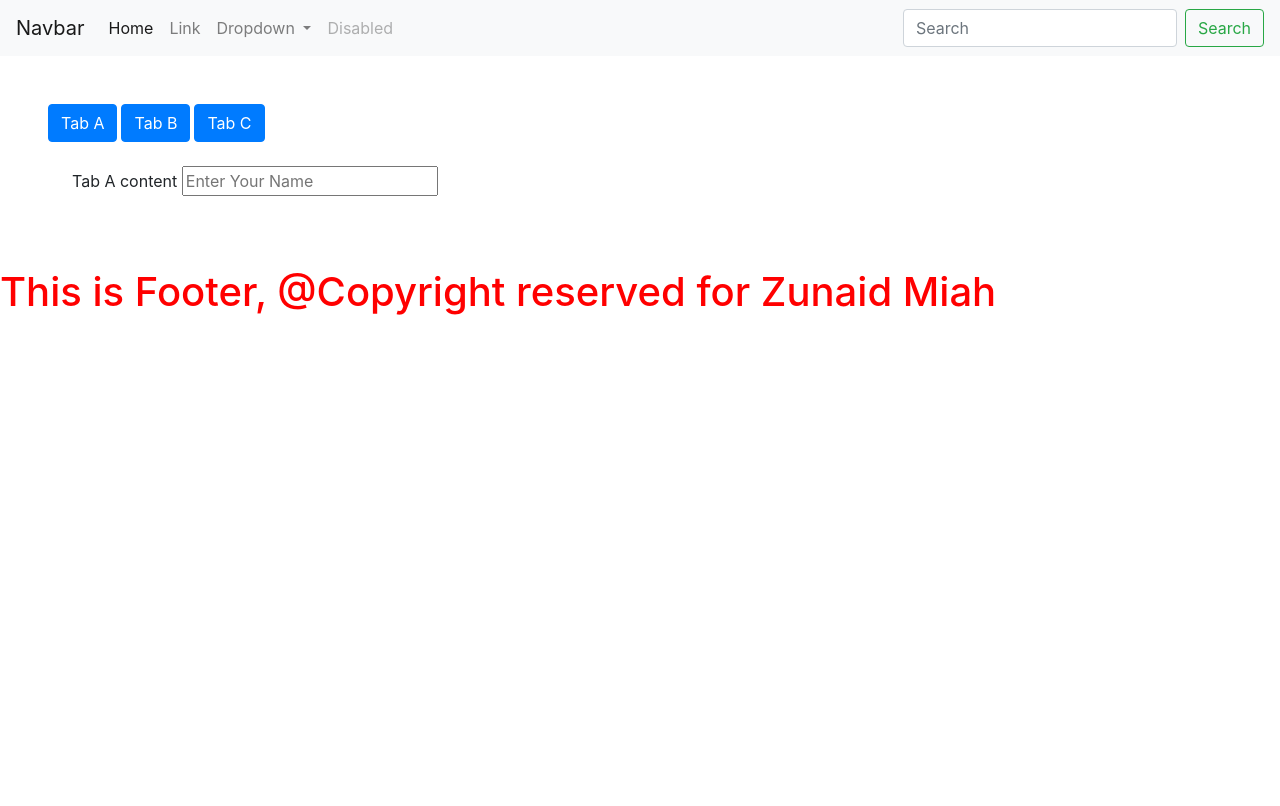
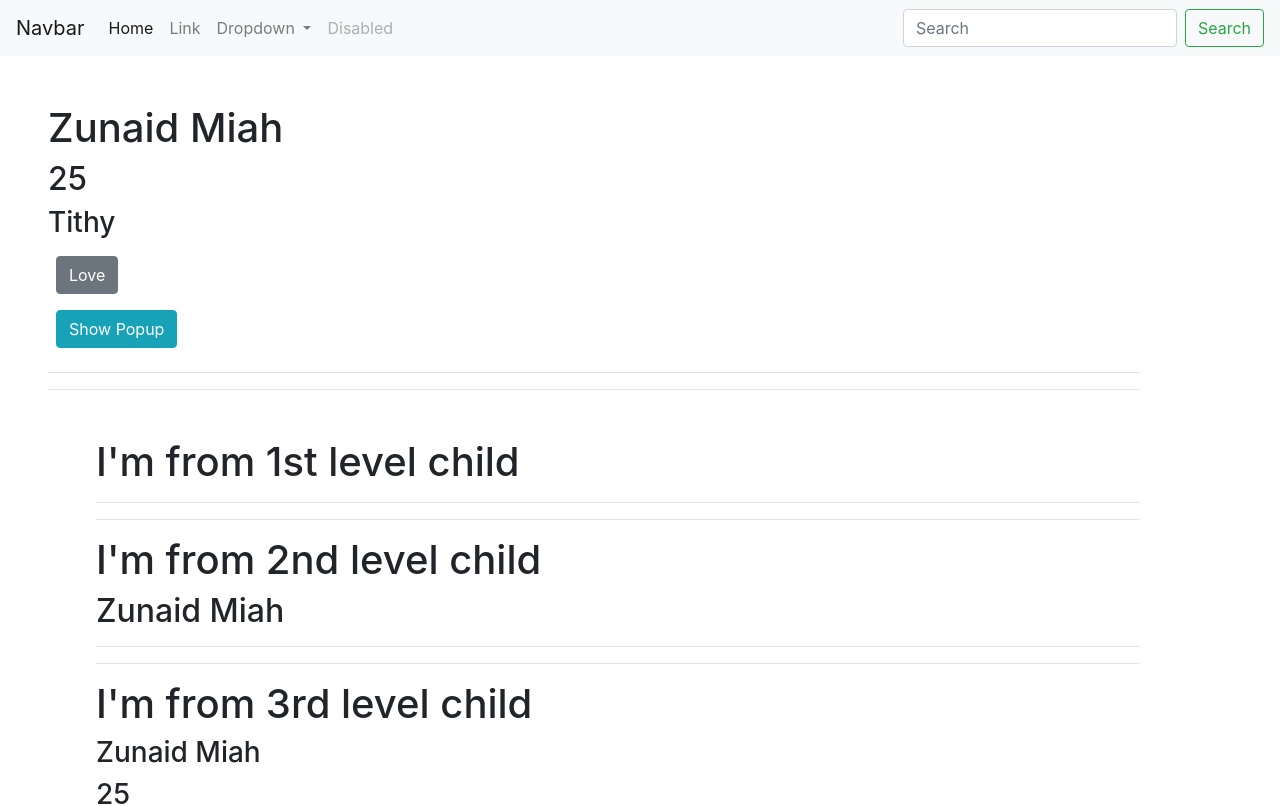
Before and after one commit to zunaidmiah/vue, a Vue app: page / in a window 1280 px wide. Shown: the top 806 px of the page. Built offline with nearby package versions, Linux system fonts and the light colour scheme.

Commit message:
Teleport component and some topic covered

```diff
--- a/index.html
+++ b/index.html
@@ -13,6 +13,10 @@
     <div id="app">
 
     </div>
+
+    <div id="another-app">
+
+    </div>
     <script type="module" src="/src/main.js"></script>
     <script src="https://code.jquery.com/jquery-3.2.1.slim.min.js" integrity="sha384-KJ3o2DKtIkvYIK3UENzmM7KCkRr/rE9/Qpg6aAZGJwFDMVNA/GpGFF93hXpG5KkN" crossorigin="anonymous"></script>
     <script src="https://cdn.jsdelivr.net/npm/popper.js@1.12.9/dist/umd/popper.min.js" integrity="sha384-ApNbgh9B+Y1QKtv3Rn7W3mgPxhU9K/ScQsAP7hUibX39j7fakFPskvXusvfa0b4Q" crossorigin="anonymous"></script>
--- a/src/App.vue
+++ b/src/App.vue
@@ -1,7 +1,7 @@
 <template>
   <mainHeader></mainHeader>
   <div class="container p-4 m-4">
-    <!-- <h1>{{ name }}</h1>
+    <h1>{{ name }}</h1>
         <h2>{{ Age }}</h2>
         <h3>{{ Girlfriend }}</h3>
         <button class="btn btn-secondary m-2" @click="makeLove">Love</button><br>
@@ -17,13 +17,13 @@
     </Card>
     <Card>
         <img src="https://picsum.photos/200/300" alt="" height="400" width="600"/>
-    </Card> -->
+    </Card>
 
 
 
 
     <!-- Card for Zunaid and Tithy -->
-    <!-- <Card>
+    <Card>
         <template v-slot:card-header>
             <img class="card-img-top" :src="zunaidImage" alt="Card image cap">
         </template>
@@ -56,19 +56,20 @@
                 <a :href="tithyLink" class="btn btn-primary">Go Facebook</a>
             </div>
         </template>
-    </Card> -->
+    </Card>
 
     <!-- End card for Zunaid and Tithy section -->
 
     <!-- multiple dynamic component secrtion -->
     <!-- tab A, tab B and tab C-->
-
+    <teleport to='#another-app'>
       <button class="btn btn-primary mr-1"  @click="activeTab = 'TabA'">Tab A</button>
       <button class="btn btn-primary mr-1"  @click="activeTab = 'TabB'">Tab B</button>
       <button class="btn btn-primary mr-1"  @click="activeTab = 'TabC'">Tab C</button>
       <keep-alive>
         <component :is="activeTab"/>
       </keep-alive>
+    </teleport>
     <!-- <TabA v-if="activeTab === 'TabA'"/>
     <TabB v-if="activeTab === 'TabB'"/>
     <TabC v-if="activeTab === 'TabC'"/> -->
```
Lines whose indentation alone changed are shown as unchanged.
